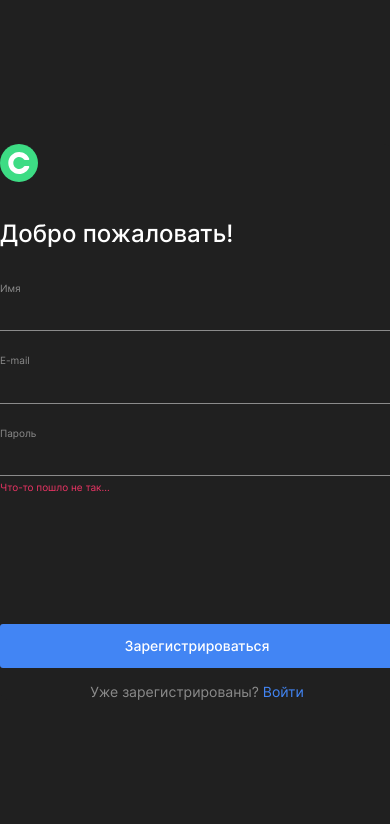
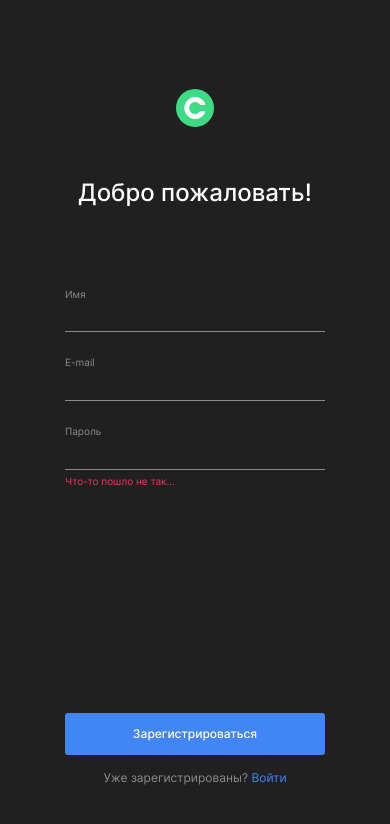
Before and after one commit to Kampel2012/movies-explorer-frontend, a React (Create React App) app: page /signup in a window 390 px wide. Shown: the top 824 px of the page. Built offline with nearby package versions, Linux system fonts and the light colour scheme.

Commit message:
Css Логин + регистрация страницы на 320px

```diff
--- a/src/components/Login/Login.css
+++ b/src/components/Login/Login.css
@@ -9,7 +9,6 @@
 
 .login-container {
   width: 394px;
-  height: 560px;
   background-color: inherit;
   border: none;
   border-radius: 10px;
@@ -95,3 +94,38 @@
   text-decoration: none;
   color: rgba(66, 133, 244, 1);
 }
+
+@media screen and (max-width: 550px) {
+  .login-container {
+    width: 260px;
+    margin: 24px 0 0 0;
+  }
+
+  .login-logo {
+    text-align: center;
+    padding-bottom: 47px;
+  }
+
+  .login-form-title {
+    text-align: center;
+    padding: 0 0 82px 0;
+  }
+
+  .login-form-group {
+    padding: 0 0 25px 0;
+    margin-bottom: 0;
+  }
+
+  .login-form-input {
+    padding: 10px 0 5px 0;
+  }
+
+  .login-button {
+    margin-top: 265px;
+    font-size: 12px;
+  }
+
+  .login-question {
+    font-size: 12px;
+  }
+}
--- a/src/components/Register/Register.css
+++ b/src/components/Register/Register.css
@@ -94,3 +94,38 @@
   text-decoration: none;
   color: rgba(66, 133, 244, 1);
 }
+
+@media screen and (max-width: 550px) {
+  .register-container {
+    width: 260px;
+    margin: 30px 0 0 0;
+  }
+
+  .register-logo {
+    text-align: center;
+    padding-bottom: 47px;
+  }
+
+  .register-form-title {
+    text-align: center;
+    padding: 0 0 82px 0;
+  }
+
+  .register-form-group {
+    padding: 0 0 25px 0;
+    margin-bottom: 0;
+  }
+
+  .register-form-input {
+    padding: 10px 0 5px 0;
+  }
+
+  .register-button {
+    margin-top: 200px;
+    font-size: 12px;
+  }
+
+  .register-question {
+    font-size: 12px;
+  }
+}
```
